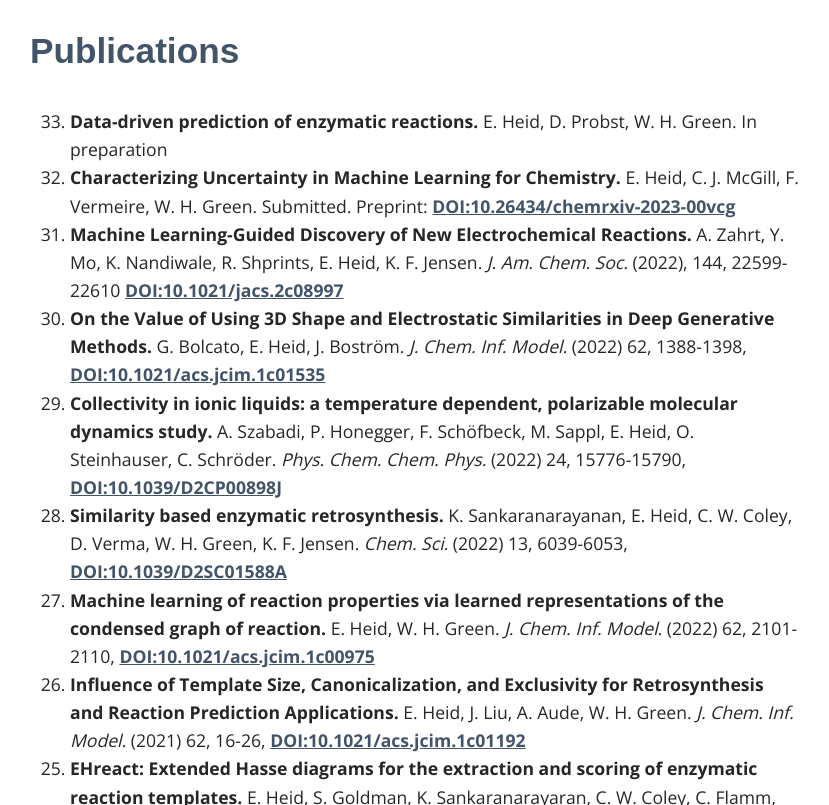
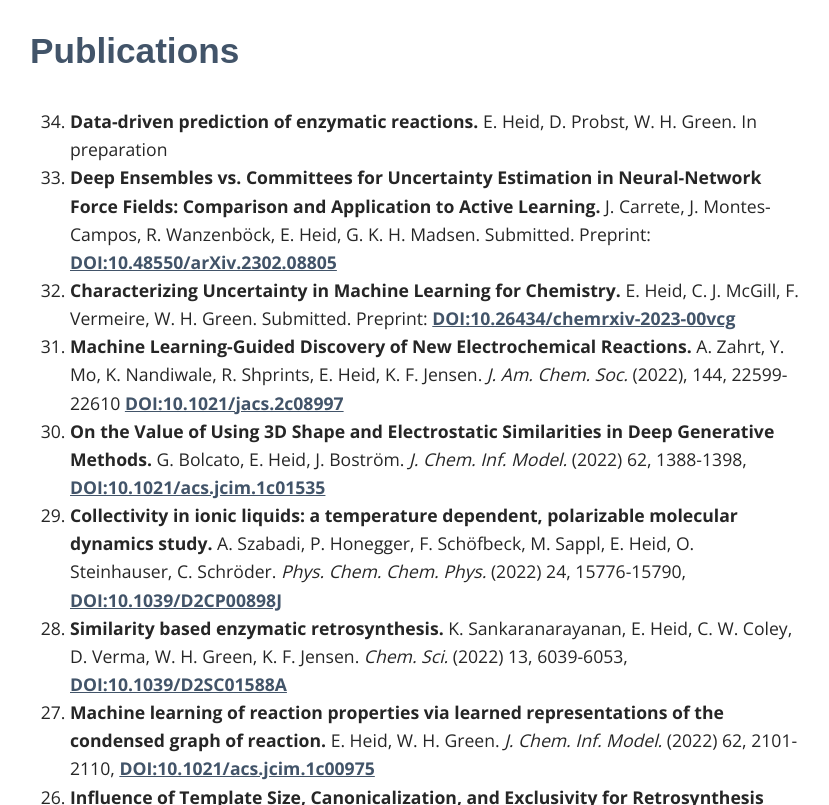
Before and after one commit to hesther/hesther.github.io, a Jekyll site: the page built from _pages/04_publications.md, in a window 1280 px wide and 900 px high, scrolled down 409 px, cut to the strip 95-900 px from the top of the window. Shown: the whole strip, without its empty margins (225-1054 px from the left). Built offline with Jekyll 4.4.1, drawn with Linux system fonts in a browser that asks for light colours; some web fonts are replaced; a style sheet for code colours, icons or effects is not loaded.

Commit message:
updated publications

```diff
--- a/_pages/04_publications.md
+++ b/_pages/04_publications.md
@@ -6,6 +6,7 @@ permalink: /publications/
 
 <ol reversed>
   <li><b>Data-driven prediction of enzymatic reactions.</b> E. Heid, D. Probst, W. H. Green. In preparation </li>
+  <li><b>Deep Ensembles vs. Committees for Uncertainty Estimation in Neural-Network Force Fields: Comparison and Application to Active Learning.</b> J. Carrete, J. Montes-Campos, R. Wanzenböck, E. Heid, G. K. H. Madsen. Submitted. Preprint:  <a href="https://doi.org/10.48550/arXiv.2302.08805">DOI:10.48550/arXiv.2302.08805</a>  </li>
   <li><b>Characterizing Uncertainty in Machine Learning for Chemistry.</b> E. Heid, C. J. McGill, F. Vermeire, W. H. Green. Submitted. Preprint: <a href="https://doi.org/10.26434/chemrxiv-2023-00vcg">DOI:10.26434/chemrxiv-2023-00vcg</a>  </li>
   <li><b>Machine Learning-Guided Discovery of New Electrochemical Reactions.</b> A. Zahrt, Y. Mo, K. Nandiwale, R. Shprints, E. Heid, K. F. Jensen. <i> J. Am. Chem. Soc. </i> (2022), 144, 22599-22610 <a href="https://doi.org/10.1021/jacs.2c08997">DOI:10.1021/jacs.2c08997</a> </li>
   <li><b>On the Value of Using 3D Shape and Electrostatic Similarities in Deep Generative Methods.</b> G. Bolcato, E. Heid, J. Boström. <i>J. Chem. Inf. Model.</i> (2022) 62, 1388-1398, <a href="https://doi.org/10.1021/acs.jcim.1c01535">DOI:10.1021/acs.jcim.1c01535</a></li>
```
